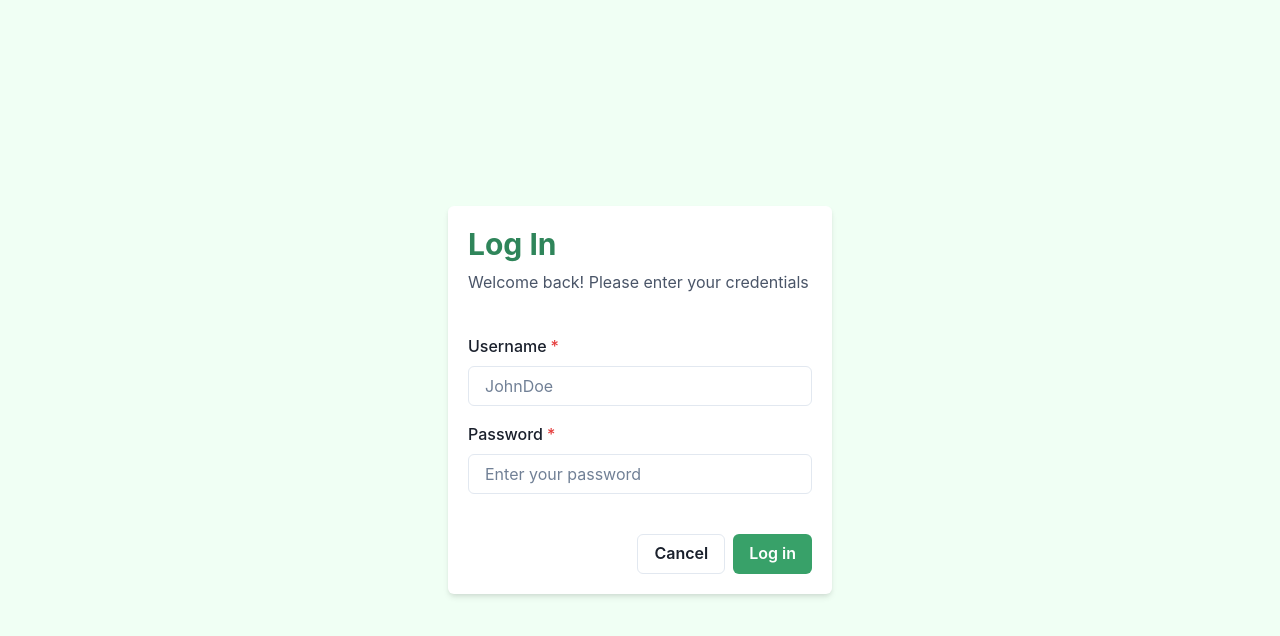
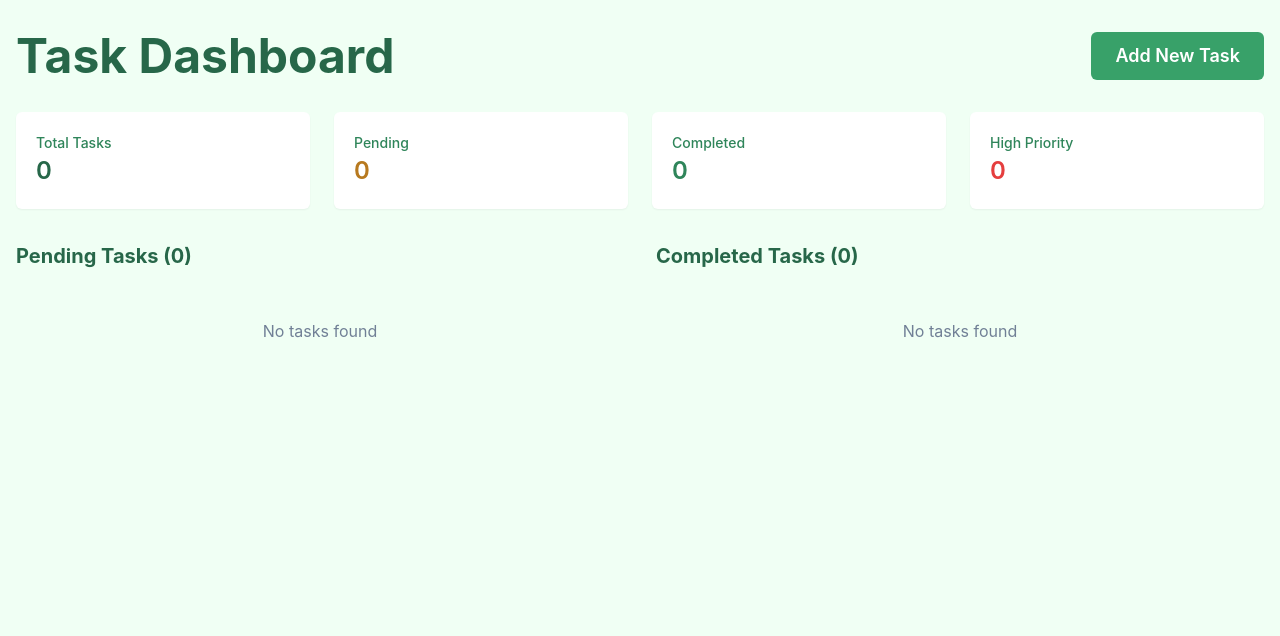
Before and after one commit to leiDanielAguila/to-do, a React (Vite) app: page / in a window 1280 px wide. Shown: the top 636 px of the page. Built offline with nearby package versions, Linux system fonts and the light colour scheme.

Commit message:
simple dashboard check

```diff
--- a/src/App.tsx
+++ b/src/App.tsx
@@ -6,7 +6,7 @@ function App() {
 
   return (
     <>
-      <LoginPage />
+      <Dashboard />
 
       <Routes>
         <Route path="/login" element={<LoginPage />}/>
```
